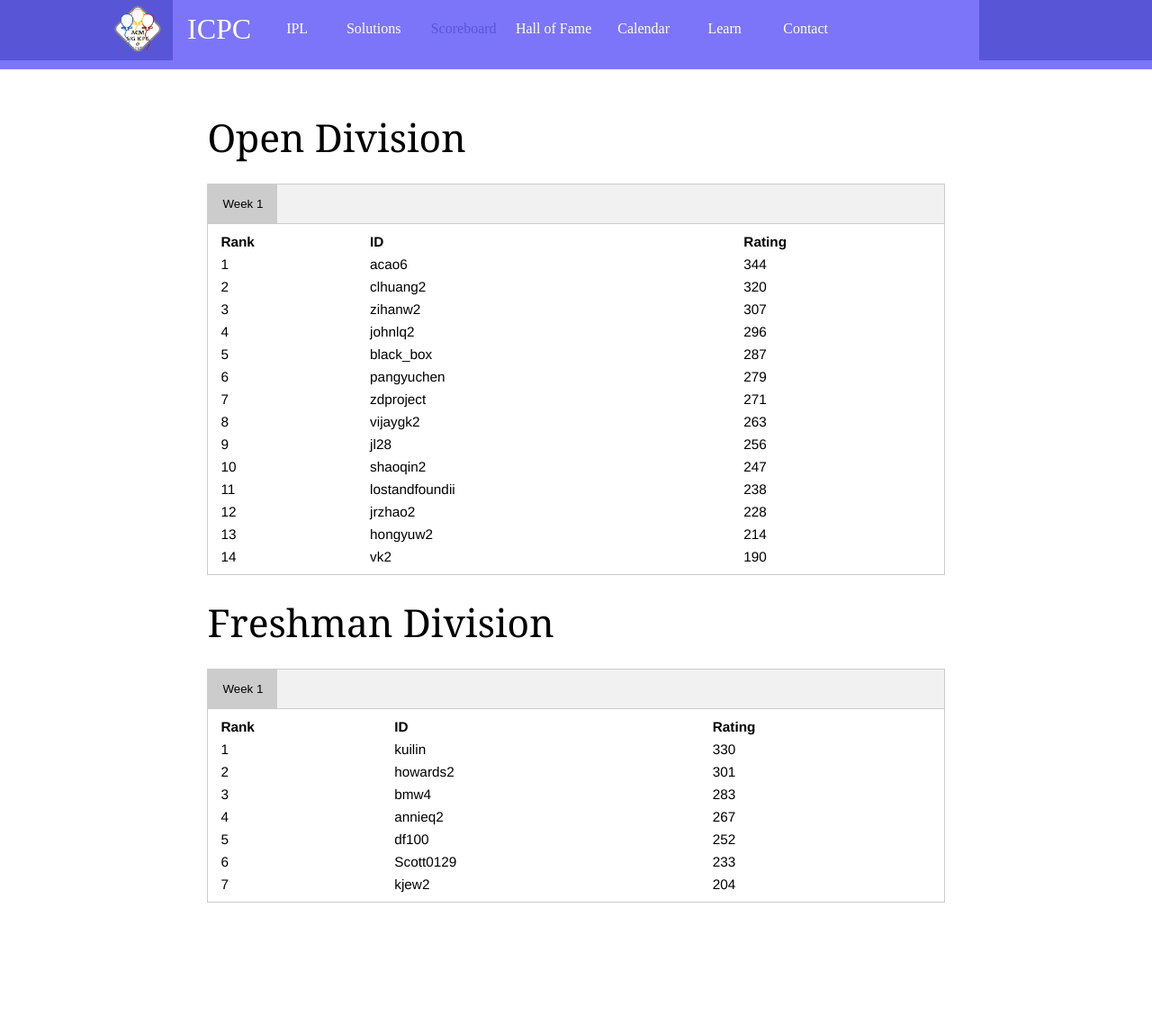
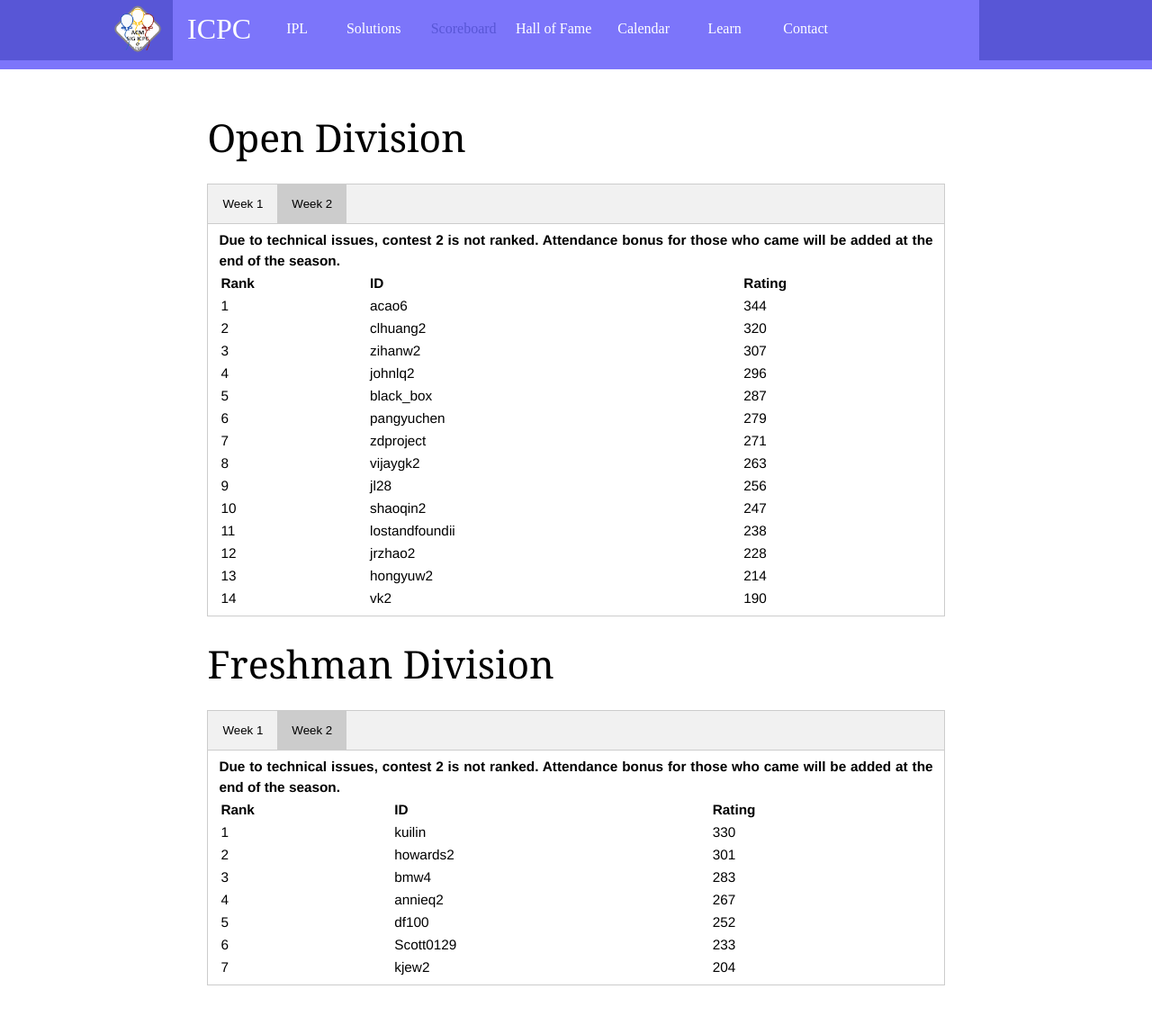
Before and after one commit to acm-uiuc/icpc-website, a Jekyll site: the page built from scoreboard.html, in a window 1280 px wide. Shown: the whole page at 90% size. Built offline with Jekyll 4.4.1, drawn with Linux system fonts in a browser that asks for light colours; nearby versions of some CDN libraries; some web fonts are replaced; before the commit the page ends 1056 px from its top, so only the background shows below that.

Commit message:
c2 scoreboard updated

```diff
--- a/scoreboard.html
+++ b/scoreboard.html
@@ -13,9 +13,97 @@
     >
         Week 1
     </button>
+    <button class="open_tablinks"
+        onclick="displayScoreboard(event, 'open_w2')"
+        id="open_week2"
+    >
+        Week 2
+    </button>
 </div>
 
 <div id='open_w1' class='open_tabcontent'>
+<table style="width:100%">
+<tr>
+	<th>Rank</th>
+	<th>ID</th>
+	<th>Rating</th>
+</tr>
+<tr>
+	<td> 1 </td>
+	<td> acao6 </td>
+	<td> 344 </td>
+</tr>
+<tr>
+	<td> 2 </td>
+	<td> clhuang2 </td>
+	<td> 320 </td>
+</tr>
+<tr>
+	<td> 3 </td>
+	<td> zihanw2 </td>
+	<td> 307 </td>
+</tr>
+<tr>
+	<td> 4 </td>
+	<td> johnlq2 </td>
+	<td> 296 </td>
+</tr>
+<tr>
+	<td> 5 </td>
+	<td> black_box </td>
+	<td> 287 </td>
+</tr>
+<tr>
+	<td> 6 </td>
+	<td> pangyuchen </td>
+	<td> 279 </td>
+</tr>
+<tr>
+	<td> 7 </td>
+	<td> zdproject </td>
+	<td> 271 </td>
+</tr>
+<tr>
+	<td> 8 </td>
+	<td> vijaygk2 </td>
+	<td> 263 </td>
+</tr>
+<tr>
+	<td> 9 </td>
+	<td> jl28 </td>
+	<td> 256 </td>
+</tr>
+<tr>
+	<td> 10 </td>
+	<td> shaoqin2 </td>
+	<td> 247 </td>
+</tr>
+<tr>
+	<td> 11 </td>
+	<td> lostandfoundii </td>
+	<td> 238 </td>
+</tr>
+<tr>
+	<td> 12 </td>
+	<td> jrzhao2 </td>
+	<td> 228 </td>
+</tr>
+<tr>
+	<td> 13 </td>
+	<td> hongyuw2 </td>
+	<td> 214 </td>
+</tr>
+<tr>
+	<td> 14 </td>
+	<td> vk2 </td>
+	<td> 190 </td>
+</tr>
+</table>
+</div>
+
+<div id='open_w2' class='open_tabcontent'>
+<b>Due to technical issues, contest 2 is not ranked.
+Attendance bonus for those who came will be added at the end of the season.</b>
 <table style="width:100%">
 <tr>
 	<th>Rank</th>
@@ -106,9 +194,62 @@
     >
         Week 1
     </button>
+    <button class="freshman_tablinks"
+        onclick="displayScoreboard(event, 'freshman_w2')"
+        id="freshman_week2"
+    >
+        Week 2
+    </button>
 </div>
 
 <div id='freshman_w1' class='freshman_tabcontent'>
+<table style="width:100%">
+<tr>
+	<th>Rank</th>
+	<th>ID</th>
+	<th>Rating</th>
+</tr>
+<tr>
+	<td> 1 </td>
+	<td> kuilin </td>
+	<td> 330 </td>
+</tr>
+<tr>
+	<td> 2 </td>
+	<td> howards2 </td>
+	<td> 301 </td>
+</tr>
+<tr>
+	<td> 3 </td>
+	<td> bmw4 </td>
+	<td> 283 </td>
+</tr>
+<tr>
+	<td> 4 </td>
+	<td> annieq2 </td>
+	<td> 267 </td>
+</tr>
+<tr>
+	<td> 5 </td>
+	<td> df100 </td>
+	<td> 252 </td>
+</tr>
+<tr>
+	<td> 6 </td>
+	<td> Scott0129 </td>
+	<td> 233 </td>
+</tr>
+<tr>
+	<td> 7 </td>
+	<td> kjew2 </td>
+	<td> 204 </td>
+</tr>
+</table>
+</div>
+
+<div id='freshman_w2' class='freshman_tabcontent'>
+<b>Due to technical issues, contest 2 is not ranked.
+Attendance bonus for those who came will be added at the end of the season.</b>
 <table style="width:100%">
 <tr>
 	<th>Rank</th>
```
Also changed, not shown: other parts of scoreboard.html (+2 -2 lines).
